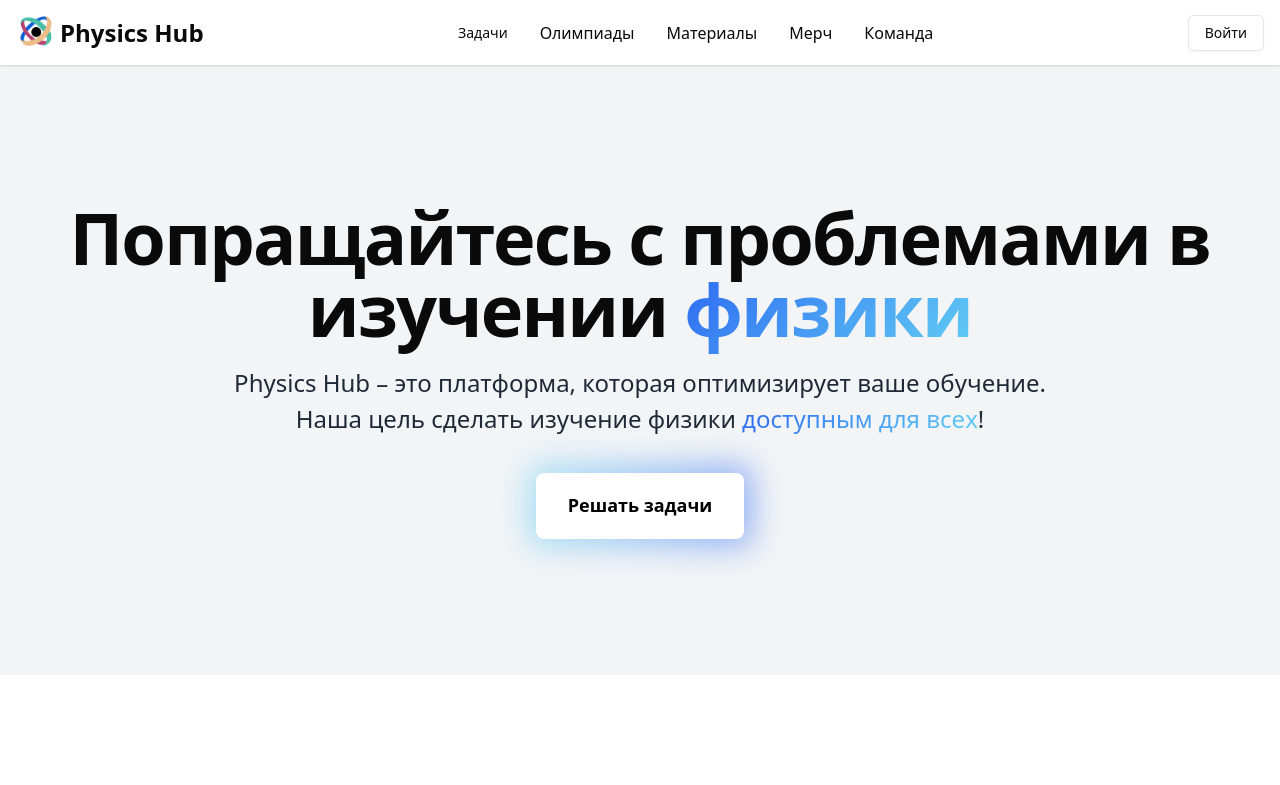
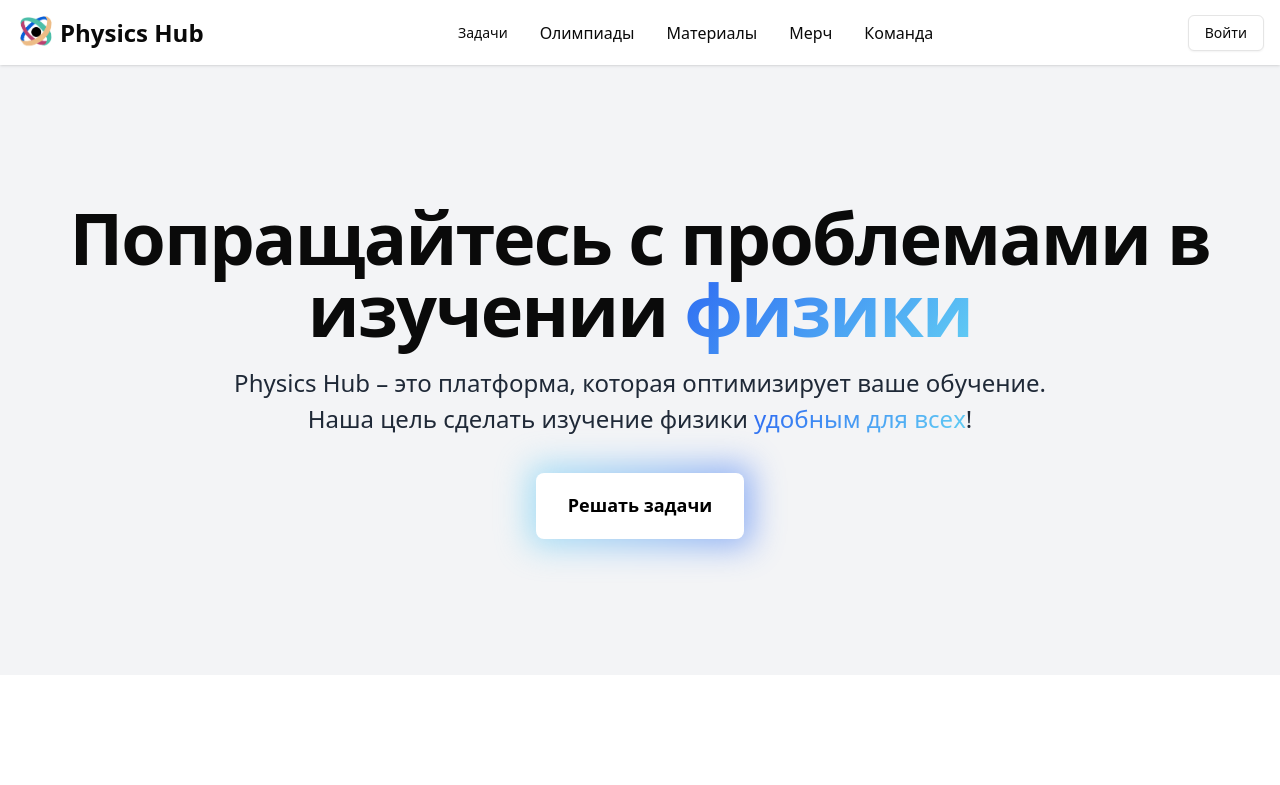
Before and after one commit to SabyrAlymbekov/PhysicsHub, a Next.js app: page / in a window 1280 px wide. Shown: the top 785 px of the page. Built offline with nearby package versions, Linux system fonts and the light colour scheme; no server answers; the database is empty.

Commit message:
Update Main.tsx

```diff
--- a/components/home/Main.tsx
+++ b/components/home/Main.tsx
@@ -8,7 +8,7 @@ function Main() {
             <h1 className='title'>Попращайтесь с проблемами в изучении <span className='text-gradient'>физики</span></h1>
             <p className='subtitle'>Physics Hub – это платформа, которая оптимизирует ваше обучение.
                 <br/>
-                Наша цель сделать изучение физики <span className='text-gradient'>доступным для всех</span>!
+                Наша цель сделать изучение физики <span className='text-gradient'>удобным для всех</span>!
             </p>
         <div className="relative w-fit mx-auto mt-4">
         <div
```
